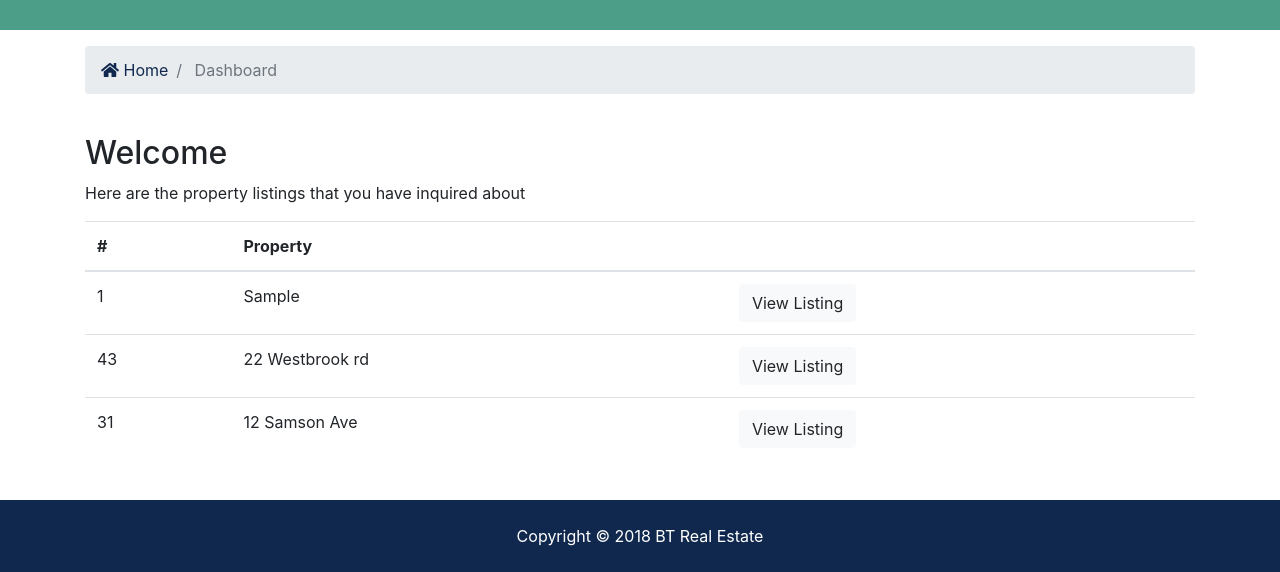
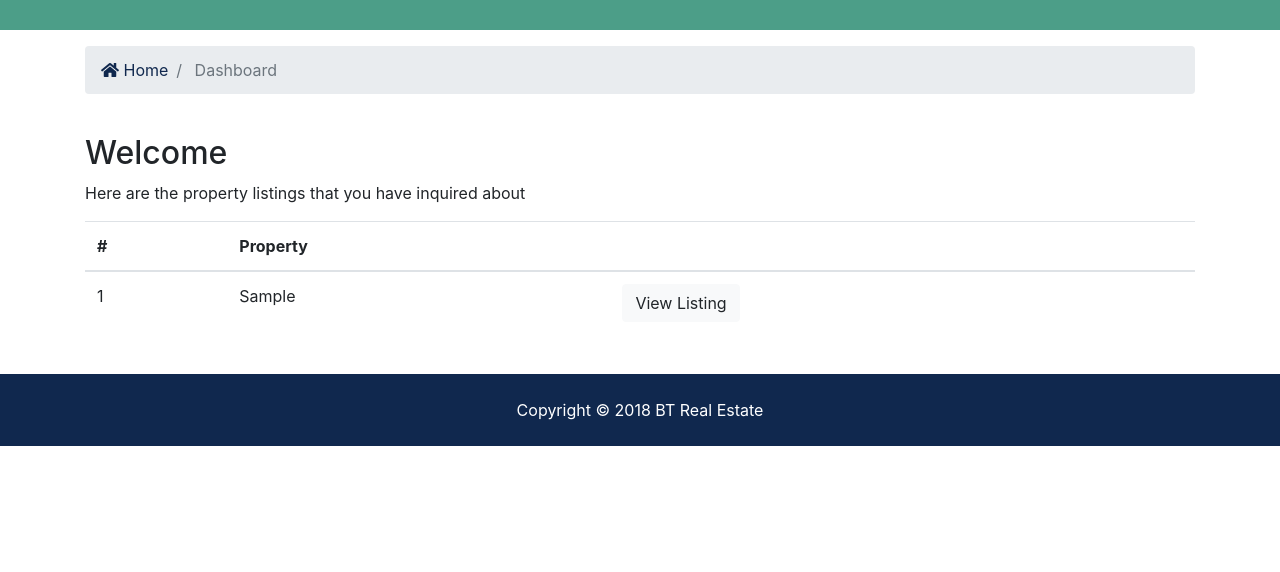
Before and after one commit to rovilay/BT-real-estate, a Django app: template templates/accounts/dashboard.htm in a window 1280 px wide. Shown: the part 315-887 px from the top of the page. After the commit the page ends 761 px from the top, so only its background shows below. Run offline with Django 3.2, Linux system fonts and the light colour scheme; the template is opened without the code that fills it: values that come from a table or form of the project are taken from there, others are empty; tables that the repository leaves empty hold one stand-in row (values such as "Sample post"); some libraries are stand-ins or nearby versions.

Commit message:
feat(contacts): Setup user contact page
- Create the contact app & model
- Create the contact form
- Make user dashboard dynamic

[Delivers]

```diff
--- a/templates/accounts/dashboard.htm
+++ b/templates/accounts/dashboard.htm
@@ -62,20 +62,6 @@
                             </td>
                         </tr>
                         {% endfor %}
-                        <tr>
-                            <td>43</td>
-                            <td>22 Westbrook rd</td>
-                            <td>
-                                <a class="btn btn-light" href="#">View Listing</a>
-                            </td>
-                        </tr>
-                        <tr>
-                            <td>31</td>
-                            <td>12 Samson Ave</td>
-                            <td>
-                                <a class="btn btn-light" href="#">View Listing</a>
-                            </td>
-                        </tr>
                     </tbody>
                 </table>
                 {% else %}
```
